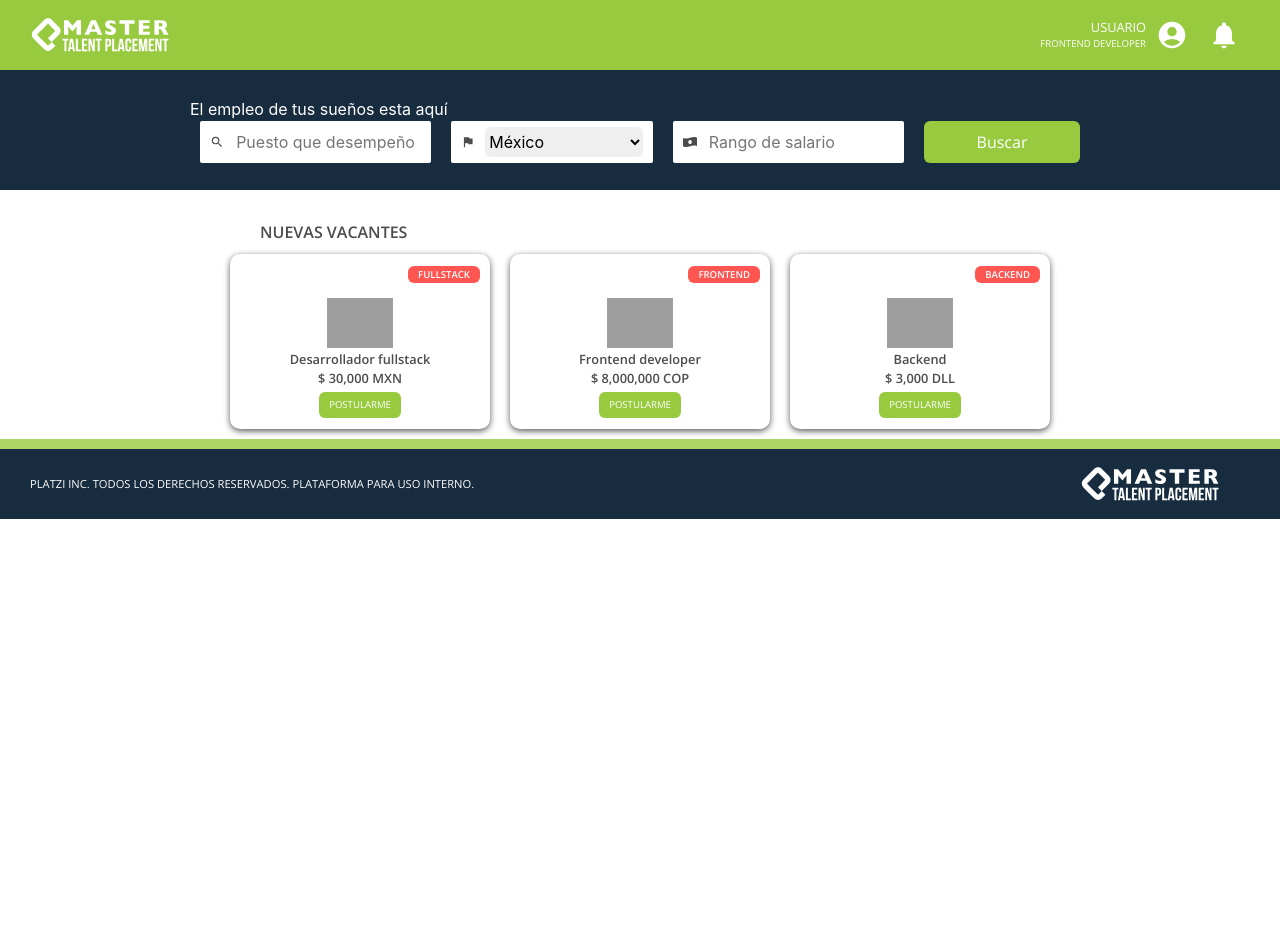
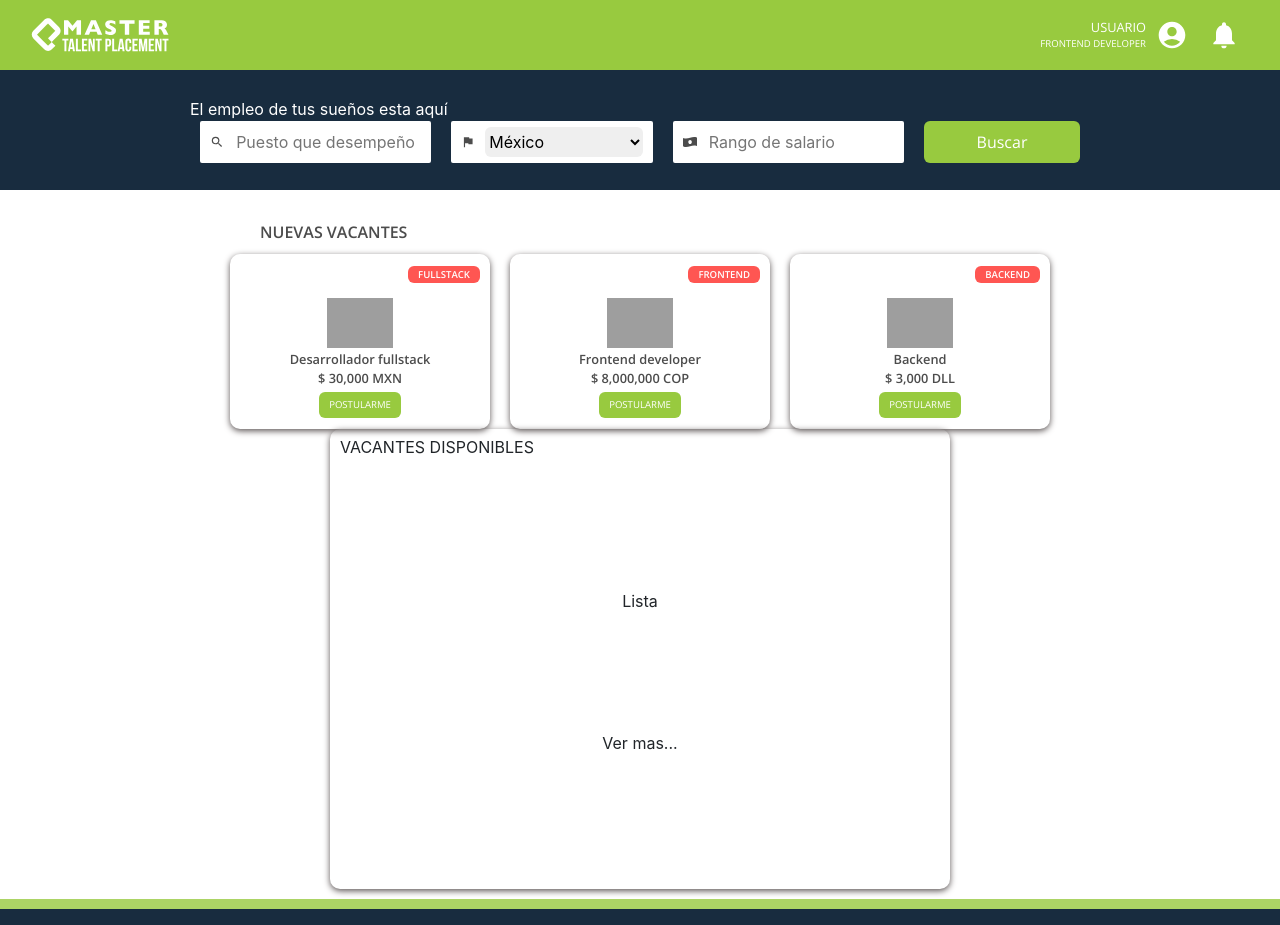
Before and after one commit to PlatziMaster-TalentPlace-App/HPM-DEVARS-FALCONMASTERS-FRONTEND, a React app: page / in a window 1280 px wide. Shown: the top 925 px of the page. Before the commit the page ends 800 px from the top, so only its background shows below. Built offline with nearby package versions, Linux system fonts and the light colour scheme; grey boxes are pictures that could not be loaded.

Commit message:
Adding properties to the Card. In process creation of the Table component

```diff
--- a/src/components/Card/Card.jsx
+++ b/src/components/Card/Card.jsx
@@ -1,8 +1,8 @@
 import React from 'react'
 import './Card.scss'
 
-const Card = ({ children }) => (
-  <article className="card__article">
+const Card = ({ children, width, height }) => (
+  <article className="card__article" style={{width: width, height: height}}>
     {children}
   </article>
 )
--- a/src/components/NewVacancy/NewVacancy.scss
+++ b/src/components/NewVacancy/NewVacancy.scss
@@ -1,6 +1,13 @@
 @import "../../styles/global.scss";
 
 .card__article {
+  padding: 6px 10px;
+  width: 260px;
+  height: 175px;
+  border: none;
+  border-radius: 10px;
+  box-shadow: 0 2px 6px $color-backend;
+
   &__header {
     height: 36px;
     text-align: right;
--- /dev/null
+++ b/src/components/Table/Table.jsx
@@ -0,0 +1,19 @@
+import React from 'react'
+import './Table.scss'
+import Card from '../Card/Card'
+
+const Table = ({ title }) => (
+  <Card width="620px" height="460px">
+    <header className="table__header">
+      { title }
+    </header>
+    <section className="table__section">
+      Lista
+    </section>
+    <footer className="table__footer">
+      Ver mas...
+    </footer>
+  </Card>
+)
+
+export default Table
--- /dev/null
+++ b/src/components/Table/Table.scss
@@ -0,0 +1,18 @@
+@import "../../styles/global.scss";
+
+.table {
+  &__header {
+    height: 36px;
+    text-align: left;
+  }
+
+  &__section {
+    @include displayFlex(column, space-evenly, center);
+    height: 260px;
+  }
+
+  &__footer {
+    height: 30px;
+    text-align: center;
+  }
+}
--- a/src/pages/Home/Home.jsx
+++ b/src/pages/Home/Home.jsx
@@ -1,11 +1,13 @@
 import React from 'react'
 import './Home.scss'
 import Carousel from '../../components/Carousel/Carousel'
+import Table from '../../components/Table/Table'
 
 const Home = () => {
   return (
     <div className="home">
-      <Carousel title="NUEVAS VACANTES"/>
+      <Carousel title="NUEVAS VACANTES" />
+      <Table title="VACANTES DISPONIBLES" />
     </div>
   )
 }
```
